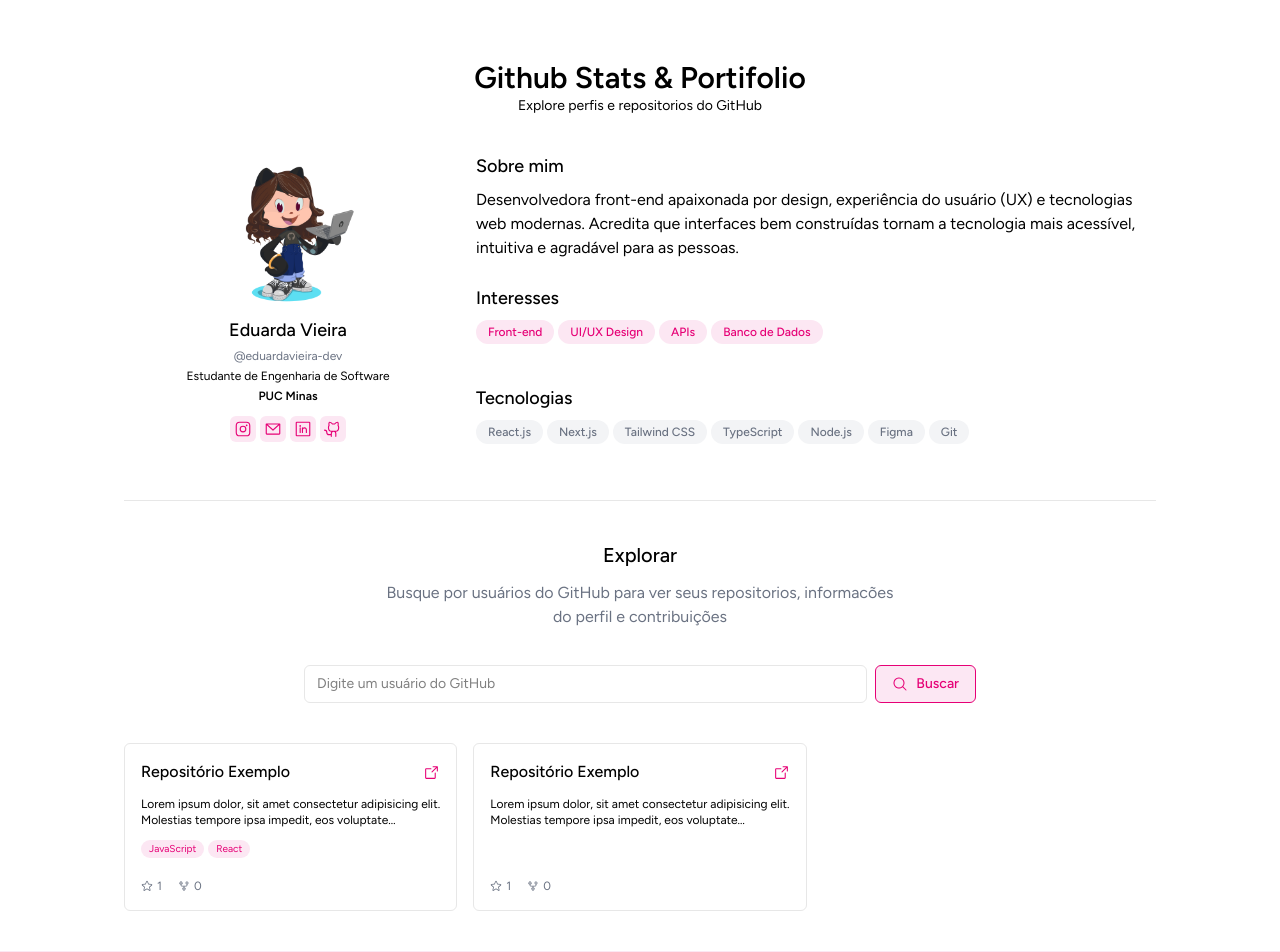
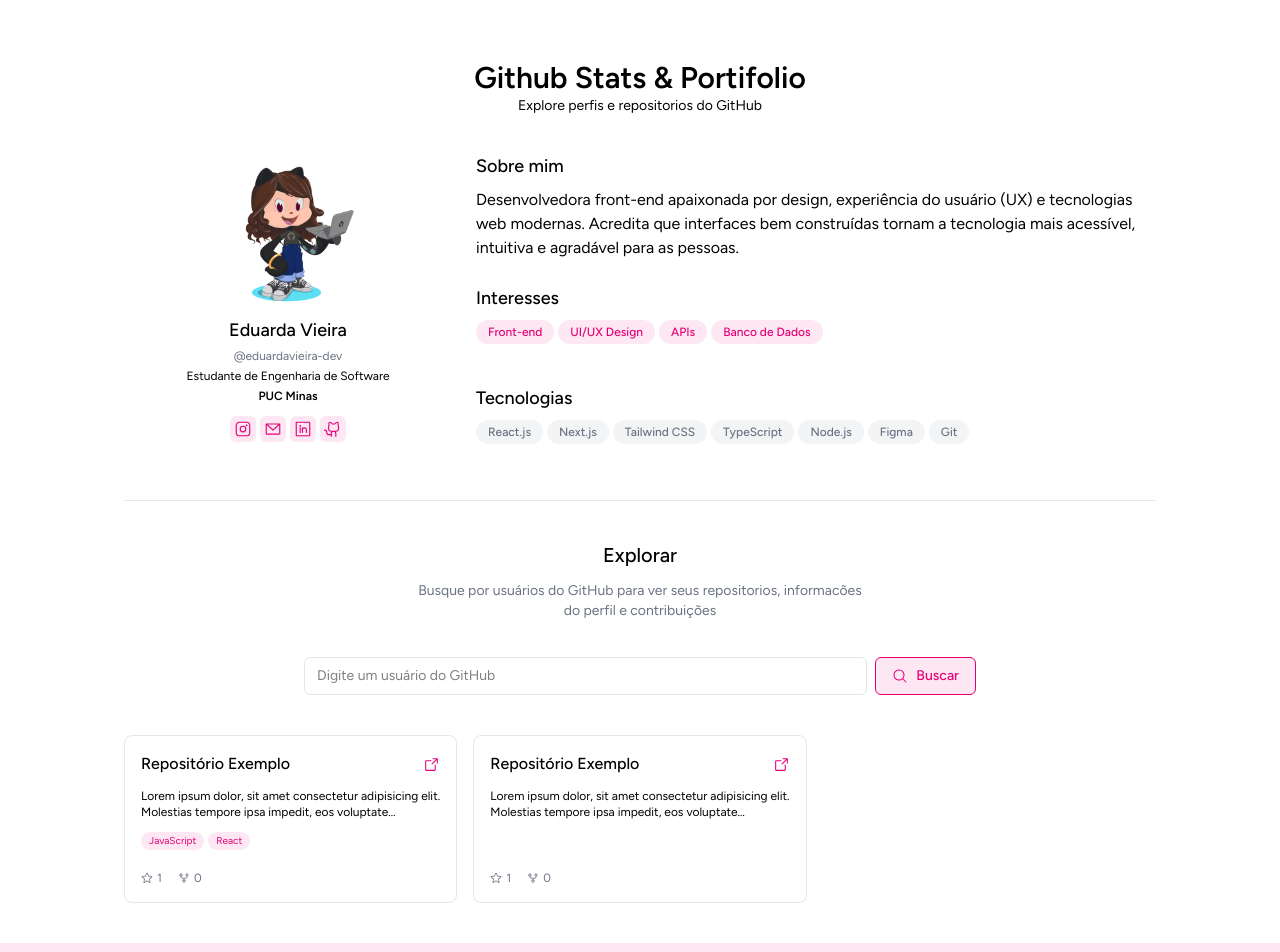
Before and after one commit to eduardavieira-dev/PortfolioGitHub, a React (Vite) app: page / in a window 1280 px wide. Shown: the top 952 px of the page. Built offline with nearby package versions, Linux system fonts and the light colour scheme.

Commit message:
feat: update layout and styles for Explore section; adjust card borders and text sizes

```diff
--- a/src/App.tsx
+++ b/src/App.tsx
@@ -42,9 +42,9 @@ export default function App() {
         </div>
 
         <section className="mx-auto mt-10 mb-5">
-          <div className="max-w-lg">
+          <div className="max-w-md">
             <h2 className="text-center text-xl font-medium mb-3">Explorar</h2>
-            <p className="text-secondary text-center">
+            <p className="text-secondary text-sm text-center">
               Busque por usuários do GitHub para ver seus repositorios, informacões do perfil e
               contribuições
             </p>
@@ -68,7 +68,7 @@ export default function App() {
         </form>
 
         <section id="cards" className="grid md:grid-cols-3 gap-4 mt-10">
-          <div className="border border-card rounded-md p-4 flex flex-col h-full">
+          <div className="border border-card rounded-lg p-4 flex flex-col h-full">
             <div className="flex items-center justify-between w-full  mb-3">
               <h3 className="font-medium text-md">Repositório Exemplo</h3>
               <a href="#" className="text-primary">
@@ -101,7 +101,7 @@ export default function App() {
               </div>
             </div>
           </div>
-          <div className="border border-card rounded-md p-4 flex flex-col h-full">
+          <div className="border border-card rounded-lg p-4 flex flex-col h-full">
             <div className="flex items-center justify-between w-full  mb-3">
               <h3 className="font-medium text-md">Repositório Exemplo</h3>
               <a href="#" className="text-primary">
```
